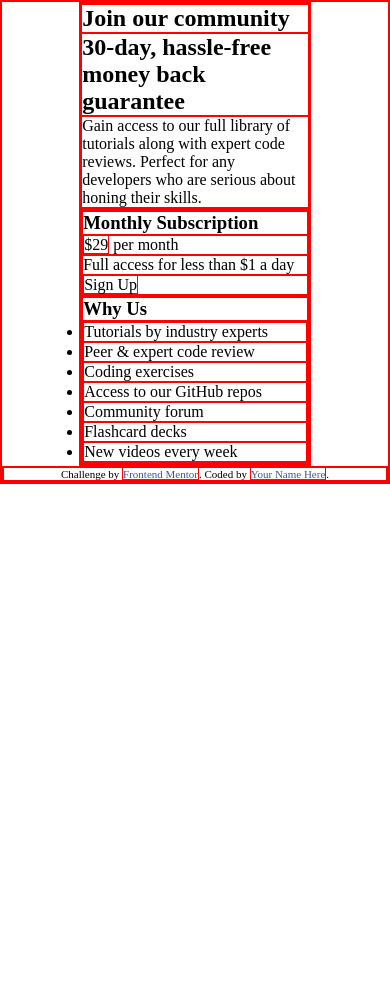
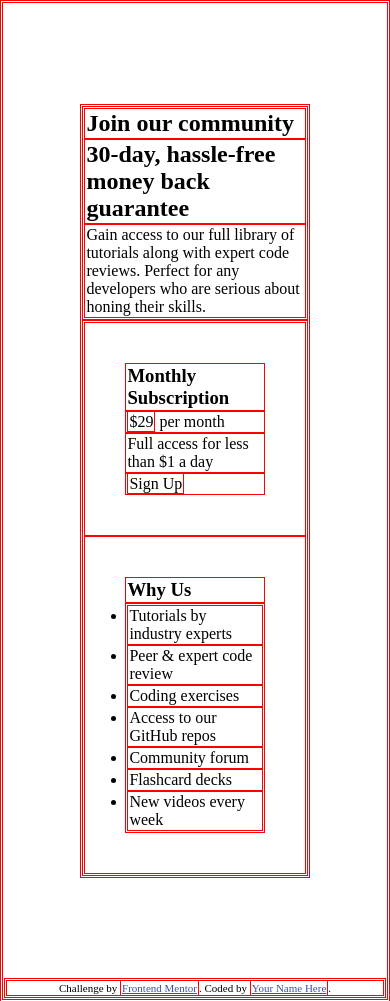
Before and after one commit to singhyuvraj97/single_price_grid_card_component, a plain HTML site: page index.html in a window 390 px wide. Before the commit the page ends 844 px from the top, so only its background shows below. Drawn offline with Linux system fonts and the light colour scheme.

Commit message:
added deisgn for the container using flexbox and also added mobile design

```diff
--- a/index.html
+++ b/index.html
@@ -39,13 +39,13 @@
         </p>
       </section>
       <section class="subCont2">
-        <article class="subCont2Box1">
+        <article class="subCont2Box1 subCont2Box">
           <h3>Monthly Subscription</h3>
           <div><span>&dollar;29</span> per month</div>
           <div>Full access for less than &dollar;1 a day</div>
           <div><a>Sign Up</a></div>
         </article>
-        <article class="subCont2Box2">
+        <article class="subCont2Box2 subCont2Box">
           <h3>Why Us</h3>
           <ul>
             <li>Tutorials by industry experts</li>
--- a/st.css
+++ b/st.css
@@ -1,12 +1,24 @@
 *{
   margin: 0px;
-  padding: 0px;
+  padding: 1px;
   box-sizing: border-box;
   border: 1px solid red;
 }
 
 .cont{
-  width: 60%;
-  margin: auto;
+  max-width: 60%;
+  margin: 100px auto;
+}
+
+.subCont2{
+  display: flex;
+  flex-wrap: wrap;
+  justify-content: center;
+}
+
+.subCont2Box{
+  flex-grow: 1;
+  padding: 40px;
+  text-align: left;
 
 }
```
